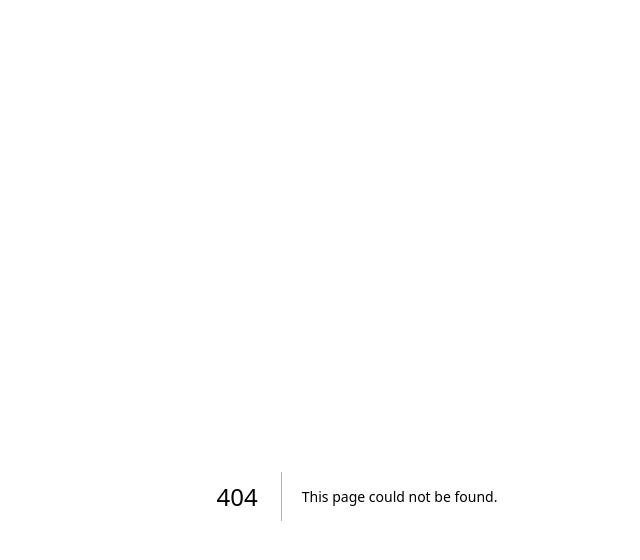
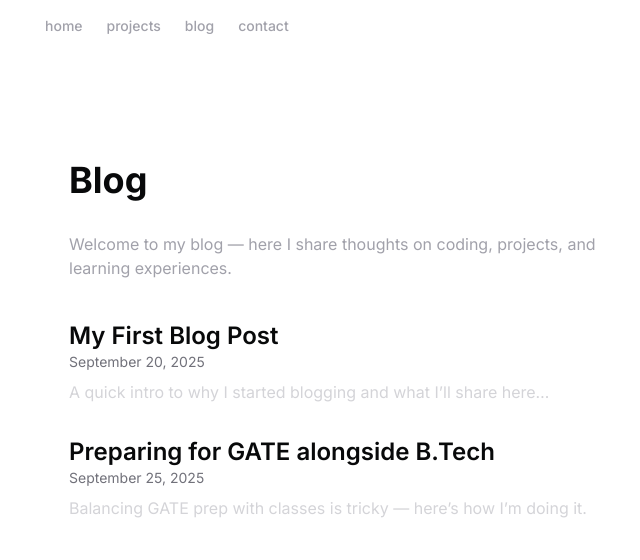
Before and after one commit to abufarisdev/portfolio-1, a Next.js app: page /blog in a window 1280 px wide. Before the commit this address had no page. Shown: the top 560 px of the page, without its empty margins (283-923 px from the left). Built offline with nearby package versions, Linux system fonts and the light colour scheme.

Commit message:
add navbar with transparent effect on scrollig

```diff
--- /dev/null
+++ b/src/app/blog/page.tsx
@@ -0,0 +1,43 @@
+// src/app/blog/page.tsx
+"use client";
+
+import Link from "next/link";
+
+export default function BlogPage() {
+  return (
+    <main className="max-w-2xl mx-auto px-6 py-16">
+      <h1 className="text-4xl font-bold mb-8">Blog</h1>
+      <p className="text-zinc-400 mb-10">
+        Welcome to my blog — here I share thoughts on coding, projects, and
+        learning experiences.
+      </p>
+
+      <div className="space-y-8">
+        {/* Example blog posts (replace with real content later) */}
+        <article>
+          <h2 className="text-2xl font-semibold">
+            <Link href="/blog/first-post" className="hover:underline">
+              My First Blog Post
+            </Link>
+          </h2>
+          <p className="text-zinc-500 text-sm">September 20, 2025</p>
+          <p className="mt-2 text-zinc-300">
+            A quick intro to why I started blogging and what I’ll share here…
+          </p>
+        </article>
+
+        <article>
+          <h2 className="text-2xl font-semibold">
+            <Link href="/blog/gate-prep" className="hover:underline">
+              Preparing for GATE alongside B.Tech
+            </Link>
+          </h2>
+          <p className="text-zinc-500 text-sm">September 25, 2025</p>
+          <p className="mt-2 text-zinc-300">
+            Balancing GATE prep with classes is tricky — here’s how I’m doing it.
+          </p>
+        </article>
+      </div>
+    </main>
+  );
+}
--- a/src/app/layout.tsx
+++ b/src/app/layout.tsx
@@ -1,5 +1,6 @@
 import { ThemeProvider } from "@/components/theme-provider";
 import { TooltipProvider } from "@/components/ui/tooltip";
+import { Navbar } from "@/components/navbar"; // ⬅️ add this
 import { DATA } from "@/data/resume";
 import { cn } from "@/lib/utils";
 import type { Metadata } from "next";
@@ -61,7 +62,11 @@ export default function RootLayout({
         )}
       >
         <ThemeProvider attribute="class" defaultTheme="system">
-          <TooltipProvider delayDuration={0}>{children}</TooltipProvider>
+          <TooltipProvider delayDuration={0}>
+            {/* Sticky Transparent Navbar */}
+            <Navbar />
+            <main>{children}</main>
+          </TooltipProvider>
         </ThemeProvider>
       </body>
     </html>
--- /dev/null
+++ b/src/components/navbar.tsx
@@ -0,0 +1,56 @@
+"use client";
+
+import Link from "next/link";
+import { useEffect, useState } from "react";
+import { cn } from "@/lib/utils";
+
+export function Navbar() {
+  const [scrolled, setScrolled] = useState(false);
+
+  useEffect(() => {
+    const handleScroll = () => {
+      setScrolled(window.scrollY > 30);
+    };
+    window.addEventListener("scroll", handleScroll);
+    return () => window.removeEventListener("scroll", handleScroll);
+  }, []);
+
+  return (
+    <header
+      className={cn(
+        "fixed top-0 left-0 right-0 z-50 transition-colors duration-300",
+        scrolled ? "bg-background/70 backdrop-blur-md shadow-sm" : "bg-transparent"
+      )}
+    >
+      <div className="max-w-2xl mx-auto px-6">
+        <nav className="flex items-center gap-6 py-4 text-sm font-medium">
+
+          <Link
+            href="/"
+            className="text-zinc-400 hover:text-zinc-100 transition-colors"
+          >
+            home
+          </Link>
+          <Link
+            href="/#projects"
+            className="text-zinc-400 hover:text-zinc-100 transition-colors"
+          >
+            projects
+          </Link>
+          <Link
+            href="/blog"
+            className="text-zinc-400 hover:text-zinc-100 transition-colors"
+          >
+            blog
+          </Link>
+          <Link
+            href="#contact"
+            className="text-zinc-400 hover:text-zinc-100 transition-colors"
+          >
+            contact
+          </Link>
+        </nav>
+      </div>
+    </header>
+  );
+}
```
